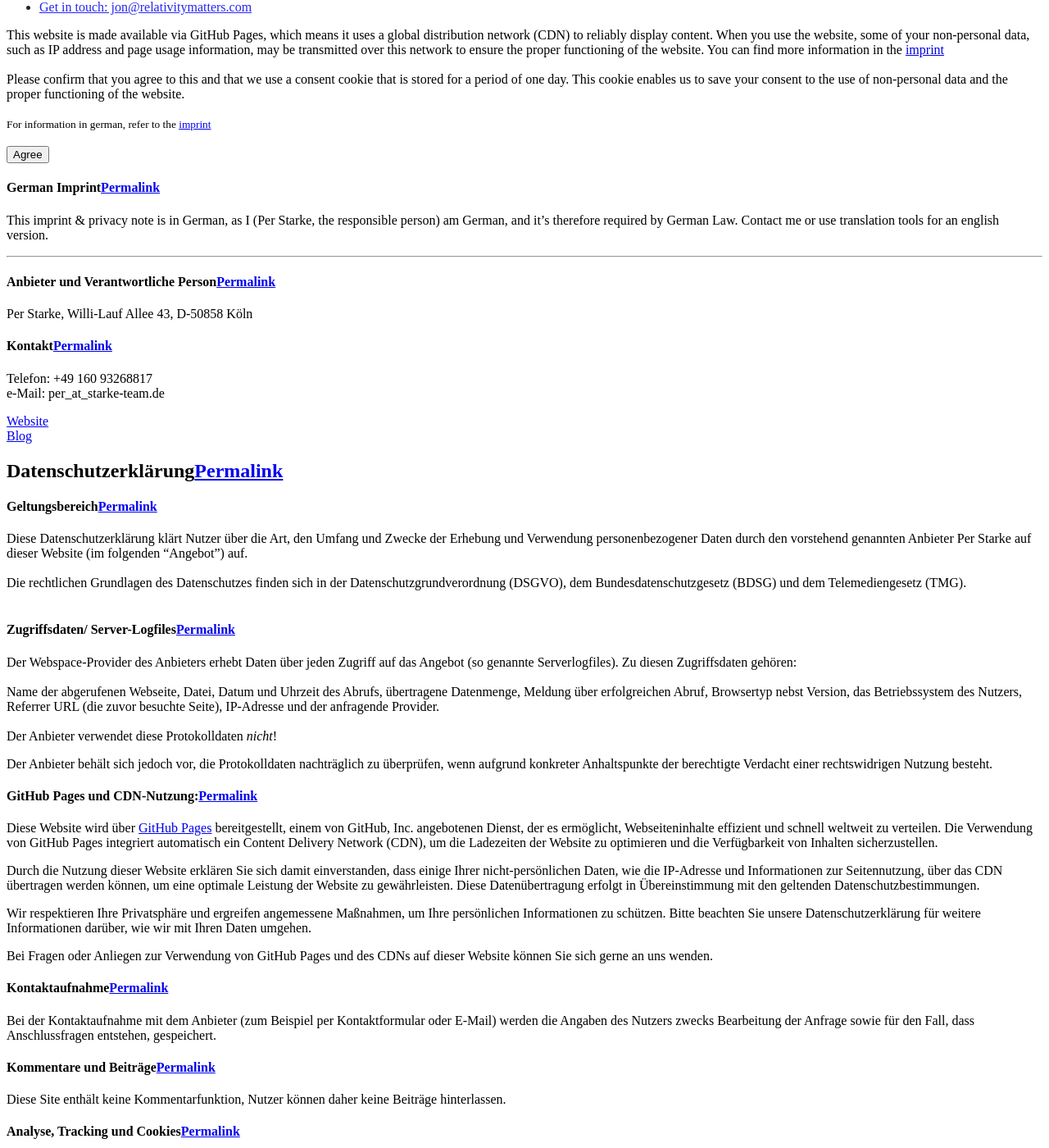
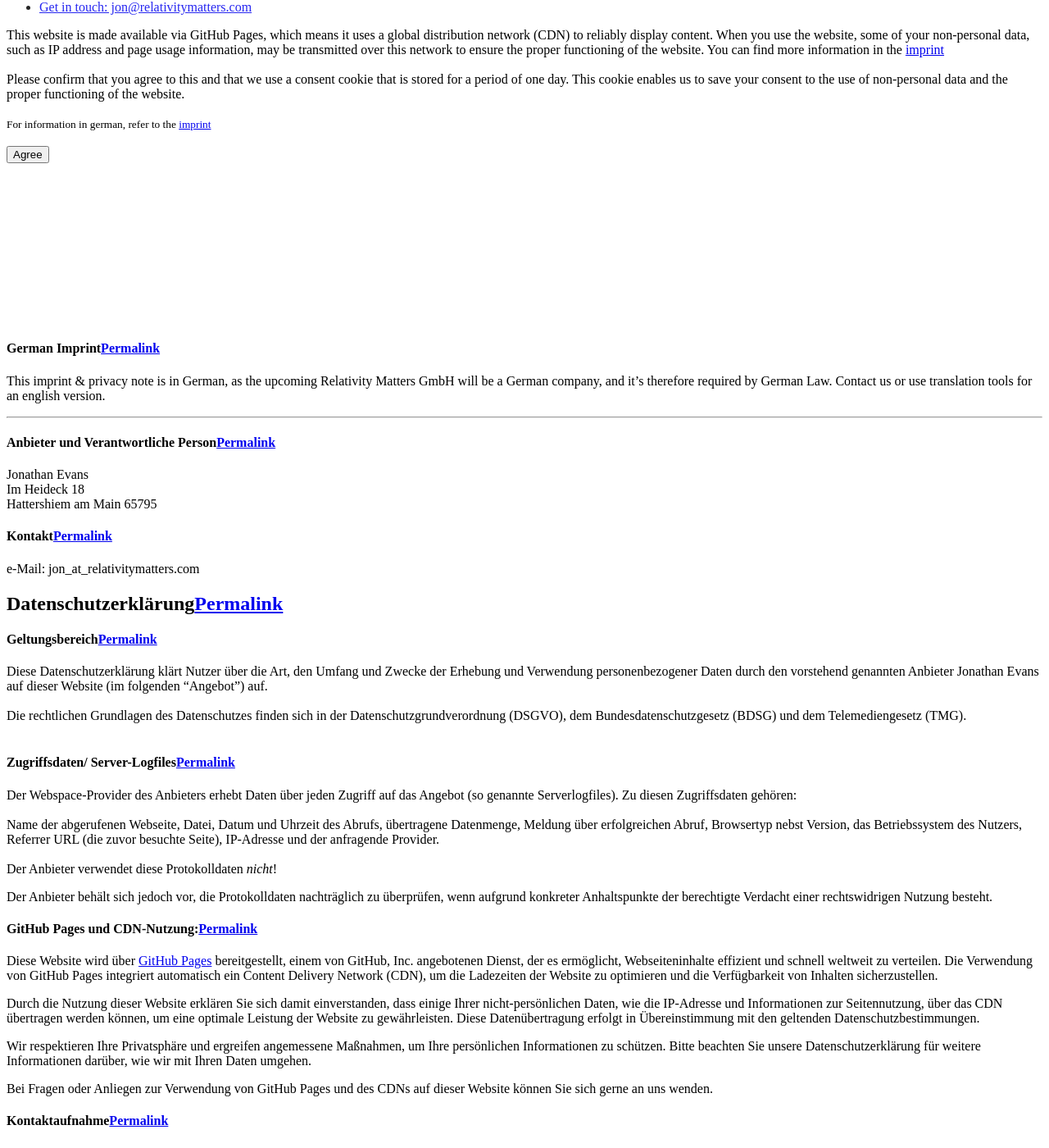
Before and after one commit to perstarke-webdev/rm-comingsoon-en, a Jekyll site: the page built from _pages/imprint.md, in a window 1280 px wide and 1400 px high, scrolled down 665 px. Shown: the whole window at 82% size. Built offline with Jekyll 4.4.1, drawn with Linux system fonts in a browser that asks for light colours; cached includes are drawn as plain includes; some of the changed text lies outside the part shown.

Commit message:
imprint and footer

```diff
--- a/_config.yml
+++ b/_config.yml
@@ -36,10 +36,10 @@ footer:
   links: # replace the URL's with your own for every link you want to have in your footer.
     - label: "Website"
       icon: "fa fa-globe"
-      url: "https://perstarke-webdev.de"
+      #url: "https://perstarke-webdev.de"
     - label: "Email"
       icon: "fa fa-envelope"
-      url: "mailto: per@starke-team.de"
+      #url: "mailto: per@starke-team.de"
     - label: "LinkedIn"
       icon: "fab fa-linkedin"
       # url:
@@ -51,17 +51,17 @@ footer:
       # url:
     - label: "GitHub"
       icon: "fab fa-github"
-      url: "https://github.com/perstarke-webdev"
+      #url: "https://github.com/perstarke-webdev"
     - label: "Instagram"
       icon: "fab fa-instagram"
-      url: "https://www.instagram.com/per.starke/"
+      #url: "https://www.instagram.com/per.starke/"
     - label: "YouTube"
       icon: "fab fa-youtube"
-      url: "https://www.youtube.com/channel/UCG2Ndo4IEH8Fa0oIv2FBRMA"
+      #url: "https://www.youtube.com/channel/UCG2Ndo4IEH8Fa0oIv2FBRMA"
     - label: "Dev"
       icon: "fab fa-dev"
-      url: "https://dev.to/per-starke-642"
-  copyright: "Per Starke Web Development" # Replace with your own
+      #url: "https://dev.to/per-starke-642"
+  copyright: "Jonathan Evans" # Replace with your own
   creator: # Replace with your own creator name or remove this if you don't want any "created by" in the footer
       name: "Per Starke Web Development"
       url: "https://perstarke-webdev.de"
--- a/_pages/imprint.md
+++ b/_pages/imprint.md
@@ -4,30 +4,27 @@ title: Impressum und Datenschutz
 permalink: /imprint
 ---
 
+<br><br><br><br><br><br><br><br><br><br>
 #### German Imprint
-This imprint & privacy note is in German, as I (Per Starke, the responsible person) am German, and it's therefore
-required by German Law. Contact me or use translation tools for an english version.
+This imprint & privacy note is in German, as the upcoming Relativity Matters GmbH will be a German company, and it's therefore
+required by German Law. Contact us or use translation tools for an english version.
 
 <hr>
 
 #### Anbieter und Verantwortliche Person
-Per Starke, Willi-Lauf Allee 43, D-50858 Köln
+Jonathan Evans
+Im Heideck 18
+Hattershiem am Main  65795
 
 
 #### Kontakt
-Telefon: +49 160 93268817
-<br>
-e-Mail: per_at_starke-team.de
-<br>
-
-[Website](https://perstarke-webdev.de/)
-[Blog](https://blog.perstarke-webdev.de/)
+e-Mail: jon_at_relativitymatters.com
 
 
 ## Datenschutzerklärung
 
 #### Geltungsbereich
-Diese Datenschutzerklärung klärt Nutzer über die Art, den Umfang und Zwecke der Erhebung und Verwendung personenbezogener Daten durch den vorstehend genannten Anbieter Per Starke auf dieser Website (im folgenden “Angebot”) auf.<br />
+Diese Datenschutzerklärung klärt Nutzer über die Art, den Umfang und Zwecke der Erhebung und Verwendung personenbezogener Daten durch den vorstehend genannten Anbieter Jonathan Evans auf dieser Website (im folgenden “Angebot”) auf.<br />
 <br />
 Die rechtlichen Grundlagen des Datenschutzes finden sich in der Datenschutzgrundverordnung (DSGVO), dem Bundesdatenschutzgesetz (BDSG) und dem Telemediengesetz (TMG).<br />
 <br />
```
